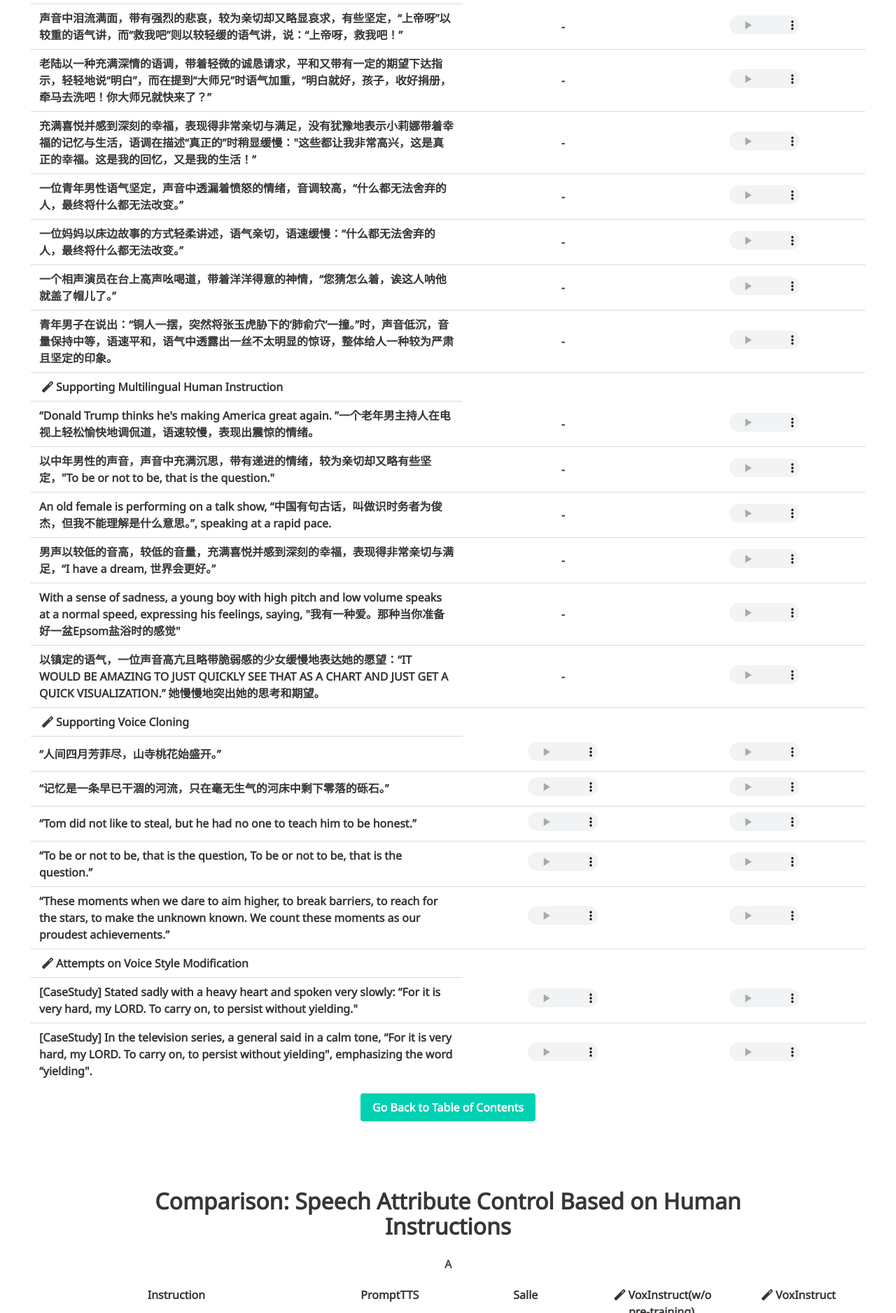
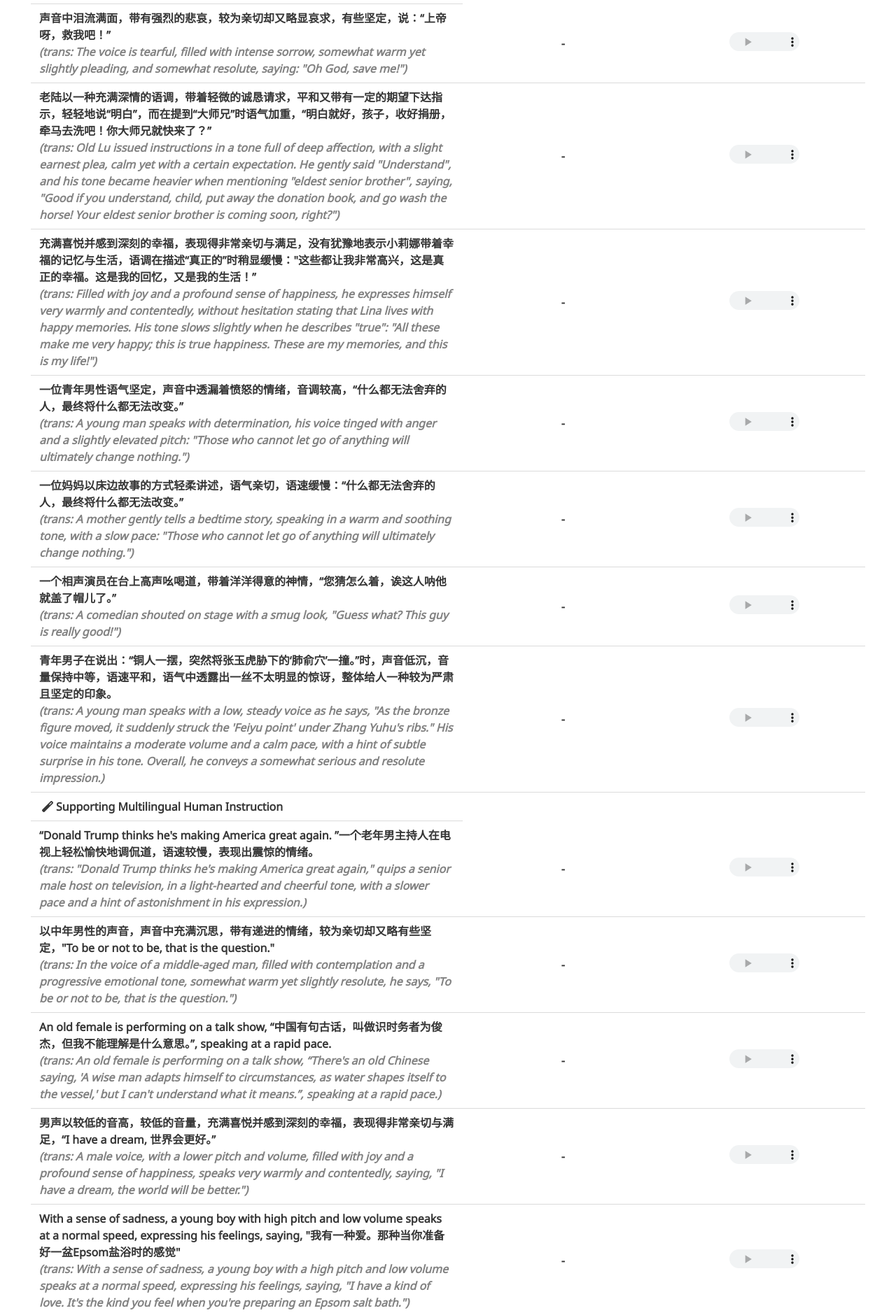
Before and after one commit to VoxInstruct/VoxInstruct, a plain HTML site: page index.html in a window 1280 px wide. Shown: the part 2885-4762 px from the top of the page at 70% size. Drawn offline with nearby package versions, Linux system fonts and the light colour scheme; some icons are missing; a web font is replaced by a local one.

Commit message:
first commit

```diff
--- a/index.html
+++ b/index.html
@@ -142,7 +142,7 @@
         <div class="column is-four-fifths">
           <h2 class="title is-3">Overview: Expressive Human Instruction-to-Speech Generation</h2>
           <div class="content">
-            <p>A</p>
+            <p>To demonstrate the diverse and powerful generation capabilities of VoxInstruct, we present various samples in this section.</p>
           </div>
         </div>
       </div>
@@ -212,7 +212,8 @@
       </tr>
 
       <tr>
-        <td width="30%" style="text-align: left;">声音中泪流满面，带有强烈的悲哀，较为亲切却又略显哀求，有些坚定，“上帝呀”以较重的语气讲，而“救我吧”则以较轻缓的语气讲，说：“上帝呀，救我吧！”</td>
+        <td width="30%" style="text-align: left;">声音中泪流满面，带有强烈的悲哀，较为亲切却又略显哀求，有些坚定，说：“上帝呀，救我吧！”
+          <p style="font-style: italic; color: rgb(130, 130, 130);">(trans: The voice is tearful, filled with intense sorrow, somewhat warm yet slightly pleading, and somewhat resolute, saying: "Oh God, save me!")</p></td>
         <td width="14%" style="text-align: center;">-</td>
         <td width="14%" style="text-align: center;"><audio controls="">
             <source src="static/audio_sample/overview/DB_para_0101102001-1.wav"
@@ -221,7 +222,8 @@
       </tr>
 
       <tr>
-        <td width="30%" style="text-align: left;">老陆以一种充满深情的语调，带着轻微的诚恳请求，平和又带有一定的期望下达指示，轻轻地说“明白”，而在提到“大师兄”时语气加重，“明白就好，孩子，收好捐册，牵马去洗吧！你大师兄就快来了？”</td>
+        <td width="30%" style="text-align: left;">老陆以一种充满深情的语调，带着轻微的诚恳请求，平和又带有一定的期望下达指示，轻轻地说“明白”，而在提到“大师兄”时语气加重，“明白就好，孩子，收好捐册，牵马去洗吧！你大师兄就快来了？”
+          <p style="font-style: italic; color: rgb(130, 130, 130);">(trans: Old Lu issued instructions in a tone full of deep affection, with a slight earnest plea, calm yet with a certain expectation. He gently said "Understand", and his tone became heavier when mentioning "eldest senior brother", saying, "Good if you understand, child, put away the donation book, and go wash the horse! Your eldest senior brother is coming soon, right?")</p></td>
         <td width="14%" style="text-align: center;">-</td>
         <td width="14%" style="text-align: center;"><audio controls="">
             <source src="static/audio_sample/overview/DB_para_0102162005-1.wav"
@@ -230,7 +232,8 @@
       </tr>
 
       <tr>
-        <td width="30%" style="text-align: left;">充满喜悦并感到深刻的幸福，表现得非常亲切与满足，没有犹豫地表示小莉娜带着幸福的记忆与生活，语调在描述“真正的”时稍显缓慢："这些都让我非常高兴，这是真正的幸福。这是我的回忆，又是我的生活！”</td>
+        <td width="30%" style="text-align: left;">充满喜悦并感到深刻的幸福，表现得非常亲切与满足，没有犹豫地表示小莉娜带着幸福的记忆与生活，语调在描述“真正的”时稍显缓慢："这些都让我非常高兴，这是真正的幸福。这是我的回忆，又是我的生活！”
+          <p style="font-style: italic; color: rgb(130, 130, 130);">(trans: Filled with joy and a profound sense of happiness, he expresses himself very warmly and contentedly, without hesitation stating that Lina lives with happy memories. His tone slows slightly when he describes "true": "All these make me very happy; this is true happiness. These are my memories, and this is my life!")</p></td>
         <td width="14%" style="text-align: center;">-</td>
         <td width="14%" style="text-align: center;"><audio controls="">
             <source src="static/audio_sample/overview/DB_para_0201064011-0.wav"
@@ -239,7 +242,8 @@
       </tr>
 
       <tr>
-        <td width="30%" style="text-align: left;">一位青年男性语气坚定，声音中透漏着愤怒的情绪，音调较高，“什么都无法舍弃的人，最终将什么都无法改变。”</td>
+        <td width="30%" style="text-align: left;">一位青年男性语气坚定，声音中透漏着愤怒的情绪，音调较高，“什么都无法舍弃的人，最终将什么都无法改变。”
+          <p style="font-style: italic; color: rgb(130, 130, 130);">(trans: A young man speaks with determination, his voice tinged with anger and a slightly elevated pitch: "Those who cannot let go of anything will ultimately change nothing.")</p></td>
         <td width="14%" style="text-align: center;">-</td>
         <td width="14%" style="text-align: center;"><audio controls="">
             <source src="static/audio_sample/overview/0002.wav"
@@ -248,7 +252,8 @@
       </tr>
 
       <tr>
-        <td width="30%" style="text-align: left;">一位妈妈以床边故事的方式轻柔讲述，语气亲切，语速缓慢：“什么都无法舍弃的人，最终将什么都无法改变。”</td>
+        <td width="30%" style="text-align: left;">一位妈妈以床边故事的方式轻柔讲述，语气亲切，语速缓慢：“什么都无法舍弃的人，最终将什么都无法改变。”
+          <p style="font-style: italic; color: rgb(130, 130, 130);">(trans: A mother gently tells a bedtime story, speaking in a warm and soothing tone, with a slow pace: "Those who cannot let go of anything will ultimately change nothing.")</p></td>
         <td width="14%" style="text-align: center;">-</td>
         <td width="14%" style="text-align: center;"><audio controls="">
             <source src="static/audio_sample/overview/0009.wav"
@@ -257,7 +262,8 @@
       </tr>
 
       <tr>
-        <td width="30%" style="text-align: left;">一个相声演员在台上高声吆喝道，带着洋洋得意的神情，“您猜怎么着，诶这人呐他就盖了帽儿了。”</td>
+        <td width="30%" style="text-align: left;">一个相声演员在台上高声吆喝道，带着洋洋得意的神情，“您猜怎么着，诶这人呐他就盖了帽儿了。”
+          <p style="font-style: italic; color: rgb(130, 130, 130);">(trans: A comedian shouted on stage with a smug look, "Guess what? This guy is really good!")</p></td>
         <td width="14%" style="text-align: center;">-</td>
         <td width="14%" style="text-align: center;"><audio controls="">
             <source src="static/audio_sample/overview/0010.wav"
@@ -266,7 +272,8 @@
       </tr>
 
       <tr>
-        <td width="30%" style="text-align: left;">青年男子在说出：“铜人一摆，突然将张玉虎胁下的‘肺俞穴’一撞。”时，声音低沉，音量保持中等，语速平和，语气中透露出一丝不太明显的惊讶，整体给人一种较为严肃且坚定的印象。</td>
+        <td width="30%" style="text-align: left;">青年男子在说出：“铜人一摆，突然将张玉虎胁下的‘肺俞穴’一撞。”时，声音低沉，音量保持中等，语速平和，语气中透露出一丝不太明显的惊讶，整体给人一种较为严肃且坚定的印象。
+          <p style="font-style: italic; color: rgb(130, 130, 130);">(trans: A young man speaks with a low, steady voice as he says, "As the bronze figure moved, it suddenly struck the 'Feiyu point' under Zhang Yuhu's ribs." His voice maintains a moderate volume and a calm pace, with a hint of subtle surprise in his tone. Overall, he conveys a somewhat serious and resolute impression.)</p></td>
         <td width="14%" style="text-align: center;">-</td>
         <td width="14%" style="text-align: center;"><audio controls="">
             <source src="static/audio_sample/overview/0012.wav"
@@ -279,7 +286,8 @@
       </tr>
 
       <tr>
-        <td width="30%" style="text-align: left;">“Donald Trump thinks he's making America great again. ”一个老年男主持人在电视上轻松愉快地调侃道，语速较慢，表现出震惊的情绪。</td>
+        <td width="30%" style="text-align: left;">“Donald Trump thinks he's making America great again. ”一个老年男主持人在电视上轻松愉快地调侃道，语速较慢，表现出震惊的情绪。
+          <p style="font-style: italic; color: rgb(130, 130, 130);">(trans: "Donald Trump thinks he's making America great again," quips a senior male host on television, in a light-hearted and cheerful tone, with a slower pace and a hint of astonishment in his expression.)</p></td>
         <td width="14%" style="text-align: center;">-</td>
         <td width="14%" style="text-align: center;"><audio controls="">
             <source src="static/audio_sample/overview/0017.wav"
@@ -288,7 +296,8 @@
       </tr>
 
       <tr>
-        <td width="30%" style="text-align: left;">以中年男性的声音，声音中充满沉思，带有递进的情绪，较为亲切却又略有些坚定，"To be or not to be, that is the question."</td>
+        <td width="30%" style="text-align: left;">以中年男性的声音，声音中充满沉思，带有递进的情绪，较为亲切却又略有些坚定，"To be or not to be, that is the question."
+          <p style="font-style: italic; color: rgb(130, 130, 130);">(trans: In the voice of a middle-aged man, filled with contemplation and a progressive emotional tone, somewhat warm yet slightly resolute, he says, "To be or not to be, that is the question.")</p></td>
         <td width="14%" style="text-align: center;">-</td>
         <td width="14%" style="text-align: center;"><audio controls="">
             <source src="static/audio_sample/overview/0007_chineseprompt.wav"
@@ -297,7 +306,8 @@
       </tr>
 
       <tr>
-        <td width="30%" style="text-align: left;">An old female is performing on a talk show, “中国有句古话，叫做识时务者为俊杰，但我不能理解是什么意思。”, speaking at a rapid pace.</td>
+        <td width="30%" style="text-align: left;">An old female is performing on a talk show, “中国有句古话，叫做识时务者为俊杰，但我不能理解是什么意思。”, speaking at a rapid pace.
+          <p style="font-style: italic; color: rgb(130, 130, 130);">(trans: An old female is performing on a talk show, “There's an old Chinese saying, 'A wise man adapts himself to circumstances, as water shapes itself to the vessel,' but I can't understand what it means.”, speaking at a rapid pace.)</p></td>
         <td width="14%" style="text-align: center;">-</td>
         <td width="14%" style="text-align: center;"><audio controls="">
             <source src="static/audio_sample/overview/0018.wav"
@@ -307,7 +317,8 @@
 
 
       <tr>
-        <td width="30%" style="text-align: left;">男声以较低的音高，较低的音量，充满喜悦并感到深刻的幸福，表现得非常亲切与满足，“I have a dream, 世界会更好。”</td>
+        <td width="30%" style="text-align: left;">男声以较低的音高，较低的音量，充满喜悦并感到深刻的幸福，表现得非常亲切与满足，“I have a dream, 世界会更好。”
+          <p style="font-style: italic; color: rgb(130, 130, 130);">(trans: A male voice, with a lower pitch and volume, filled with joy and a profound sense of happiness, speaks very warmly and contentedly, saying, "I have a dream, the world will be better.")</p></td>
         <td width="14%" style="text-align: center;">-</td>
         <td width="14%" style="text-align: center;"><audio controls="">
             <source src="static/audio_sample/overview/codeswitch_2_en.wav"
@@ -316,7 +327,8 @@
       </tr>
 
       <tr>
-        <td width="30%" style="text-align: left;">With a sense of sadness, a young boy with high pitch and low volume speaks at a normal speed, expressing his feelings, saying, "我有一种爱。那种当你准备好一盆Epsom盐浴时的感觉"</td>
+        <td width="30%" style="text-align: left;">With a sense of sadness, a young boy with high pitch and low volume speaks at a normal speed, expressing his feelings, saying, "我有一种爱。那种当你准备好一盆Epsom盐浴时的感觉"
+          <p style="font-style: italic; color: rgb(130, 130, 130);">(trans: With a sense of sadness, a young boy with a high pitch and low volume speaks at a normal speed, expressing his feelings, saying, "I have a kind of love. It's the kind you feel when you're preparing an Epsom salt bath.")</p></td>
         <td width="14%" style="text-align: center;">-</td>
         <td width="14%" style="text-align: center;"><audio controls="">
             <source src="static/audio_sample/overview/mix_0001.wav"
@@ -325,7 +337,8 @@
       </tr>
 
       <tr>
-        <td width="30%" style="text-align: left;">以镇定的语气，一位声音高亢且略带脆弱感的少女缓慢地表达她的愿望：“IT WOULD BE AMAZING TO JUST QUICKLY SEE THAT AS A CHART AND JUST GET A QUICK VISUALIZATION.” 她慢慢地突出她的思考和期望。</td>
+        <td width="30%" style="text-align: left;">以镇定的语气，一位声音高亢且略带脆弱感的少女缓慢地表达她的愿望：“IT WOULD BE AMAZING TO JUST QUICKLY SEE THAT AS A CHART AND JUST GET A QUICK VISUALIZATION.” 她慢慢地突出她的思考和期望。
+          <p style="font-style: italic; color: rgb(130, 130, 130);">(trans: In a calm tone, a girl with a high-pitched voice tinged with a hint of fragility slowly expresses her desire: "It would be amazing to just quickly see that as a chart and just get a quick visualization." She gradually emphasizes her thoughts and expectations.)</p></td>
         <td width="14%" style="text-align: center;">-</td>
         <td width="14%" style="text-align: center;"><audio controls="">
             <source src="static/audio_sample/overview/mix_0002.wav"
@@ -341,7 +354,8 @@
       </tr>
 
       <tr>
-        <td width="30%" style="text-align: left;">“人间四月芳菲尽，山寺桃花始盛开。”</td>
+        <td width="30%" style="text-align: left;">“人间四月芳菲尽，山寺桃花始盛开。”
+          <p style="font-style: italic; color: rgb(130, 130, 130);">(trans: "April's charm fades in the mortal world, yet peach blossoms just begin to flourish in the mountain temple.")</p></td>
         <td width="14%" style="text-align: center;"><audio controls="">
             <source src="static/audio_sample/overview/oldF.wav"
               type="audio/wav">
@@ -353,7 +367,8 @@
       </tr>
 
       <tr>
-        <td width="30%" style="text-align: left;">“记忆是一条早已干涸的河流，只在毫无生气的河床中剩下零落的砾石。”</td>
+        <td width="30%" style="text-align: left;">“记忆是一条早已干涸的河流，只在毫无生气的河床中剩下零落的砾石。”
+          <p style="font-style: italic; color: rgb(130, 130, 130);">(trans: "Memory is a river long dried up, leaving only scattered pebbles in its lifeless riverbed.")</p></td>
         <td width="14%" style="text-align: center;"><audio controls="">
             <source src="static/audio_sample/overview/middleM.wav"
               type="audio/wav">
@@ -449,7 +464,7 @@
         <div class="column is-four-fifths">
           <h2 class="title is-3">Comparison: Speech Attribute Control Based on Human Instructions</h2>
           <div class="content">
-            <p>A</p>
+            <p>In this section, we compare VoxInstruct with PromptTTS and Salle to demonstrate that our proposed approach has superior performance, which can convert human instructions into more natural and expressive speech.</p>
           </div>
         </div>
       </div>
@@ -505,8 +520,8 @@
         <div class="column is-four-fifths">
           <h2 class="title is-3">Comparison: Speech Stress Control through Fine-Grained Human Instructions</h2>
           <div class="content">
-            <p>In this section, we compare VoxInstruct with PromptTTS and Salle to demonstrate that our unified instruction-based speech generation approach has superior fine-grained control over speech。
-              We fine-tuned all these models on an artificial fine-grained instruction dataset.  </a></p>
+            <p>In this section, we compare VoxInstruct with PromptTTS and Salle to demonstrate that our unified instruction-based speech generation approach has superior fine-grained control over speech.
+              We fine-tuned all these models on an artificial fine-grained instruction dataset. </p>
           </div>
         </div>
       </div>
@@ -735,7 +750,8 @@
               </tr>
 
             <tr>
-              <td width="30%" style="text-align: left;">"我相信你在那里涉及到了某个要点"</td>
+              <td width="30%" style="text-align: left;">"我相信你在那里涉及到了某个要点"
+                <p style="font-style: italic; color: rgb(130, 130, 130);">(trans: "I believe you touched on a key point there.")</p></td>
               <td width="14%" style="text-align: center;"><audio controls="">
                   <source src="static/audio_sample/vc/reference/LID_enzh_emime_en2zh_266.wav" type="audio/wav">
                 </audio></td>
@@ -750,7 +766,8 @@
               </tr>
 
             <tr>
-              <td width="30%" style="text-align: left;">"坚持房地产调控政策不动摇"</td>
+              <td width="30%" style="text-align: left;">"坚持房地产调控政策不动摇"
+                <p style="font-style: italic; color: rgb(130, 130, 130);">(trans: "Persist in the real estate regulation policy without wavering.")</p></td>
               <td width="14%" style="text-align: center;"><audio controls="">
                   <source src="static/audio_sample/vc/reference/xtts_output_238_decompressed.wav" type="audio/wav">
                 </audio></td>
@@ -765,7 +782,8 @@
               </tr>
 
             <tr>
-              <td width="30%" style="text-align: left;">"两千六百四十八万二千五百四十六"</td>
+              <td width="30%" style="text-align: left;">"两千六百四十八万二千五百四十六"
+                <p style="font-style: italic; color: rgb(130, 130, 130);">(trans: "twenty-six million, four hundred eighty-two thousand, five hundred forty-six.")</p></td>
               <td width="14%" style="text-align: center;"><audio controls="">
                   <source src="static/audio_sample/vc/reference/xtts_output_590_decompressed.wav" type="audio/wav">
                 </audio></td>
```
